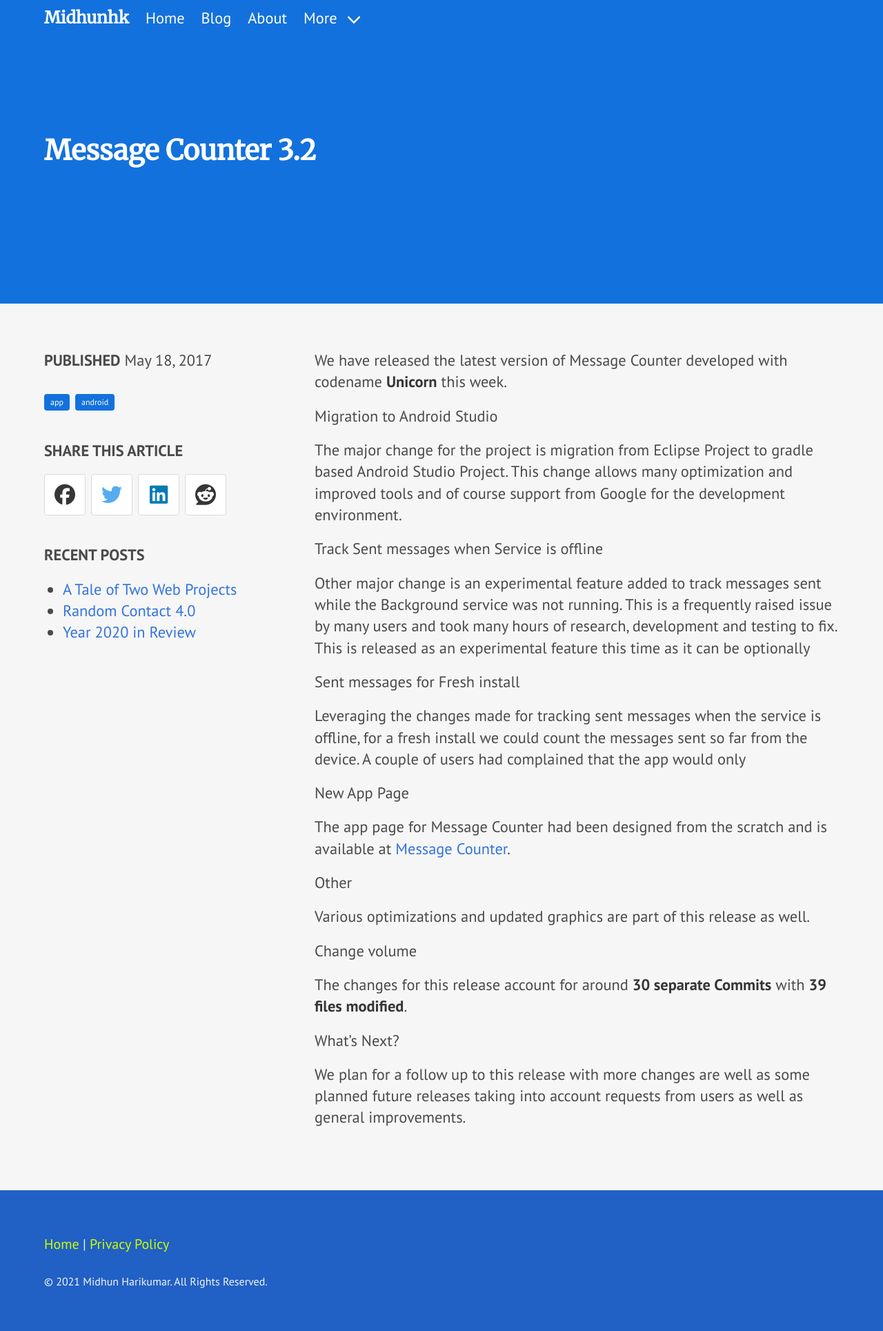
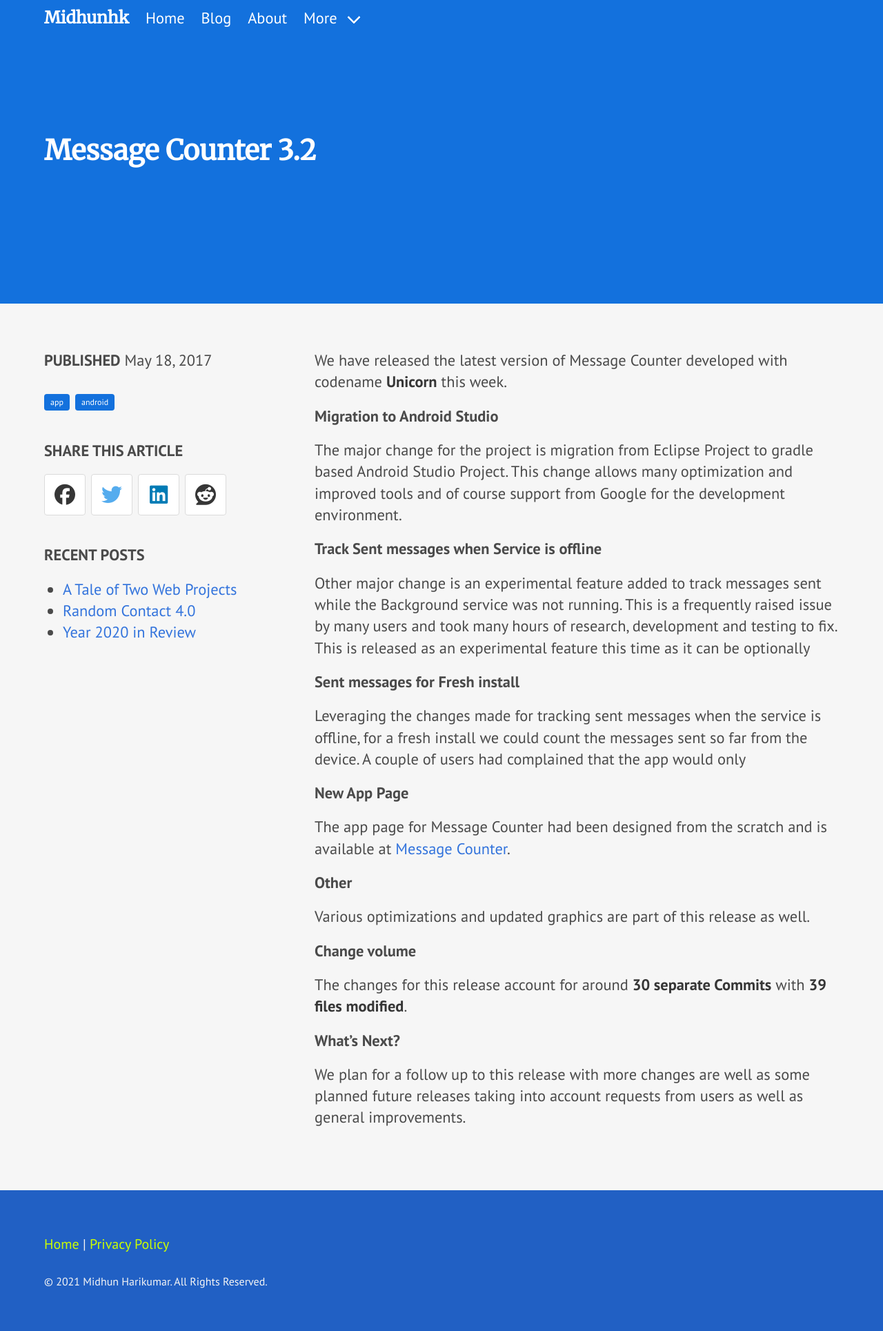
Before and after one commit to midhunhk/midhunhk.github.io, a Jekyll site: the page built from _posts/2017-05-18-message-counter-unicorn.md, in a window 1280 px wide. Shown: the whole page at 69% size. Built offline with Jekyll 4.4.1, drawn with Linux system fonts in a browser that asks for light colours; nearby versions of some CDN libraries; a style sheet for code colours, icons or effects is not loaded.

Commit message:
update heading styles

```diff
--- a/_posts/2017-05-18-message-counter-unicorn.md
+++ b/_posts/2017-05-18-message-counter-unicorn.md
@@ -7,27 +7,27 @@
 We have released the latest version of Message Counter developed with codename **Unicorn**  this week.
 
 <!-- more -->
-### Migration to Android Studio
+## Migration to Android Studio
 The major change for the project is migration from Eclipse Project to gradle based Android Studio Project.
 This change allows many optimization and improved tools and of course support from Google for the development environment.
 
-### Track Sent messages when Service is offline
+## Track Sent messages when Service is offline
 Other major change is an experimental feature added to track messages sent while the Background service was not running. This is a frequently
 raised issue by many users and took many hours of research, development and testing to fix. This is released as an experimental feature
 this time as it can be optionally
 
-### Sent messages for Fresh install
+## Sent messages for Fresh install
 Leveraging the changes made for tracking sent messages when the service is offline, for a fresh install we could count the messages
 sent so far from the device. A couple of users had complained that the app would only
 
-### New App Page
+## New App Page
 The app page for Message Counter had been designed from the scratch and is available at [Message Counter](http://midhunhk.github.io/message-counter/).
 
-### Other
+## Other
 Various optimizations and updated graphics are part of this release as well.
 
-### Change volume
+## Change volume
 The changes for this release account for around **30 separate Commits** with **39 files modified**.
 
-### What's Next?
+## What's Next?
 We plan for a follow up to this release with more changes are well as some planned future releases taking into account requests from users as well as general improvements.
```
Also changed, not shown: _posts/2017-07-17-fig-and-camelot.md (+7 -7 lines).
